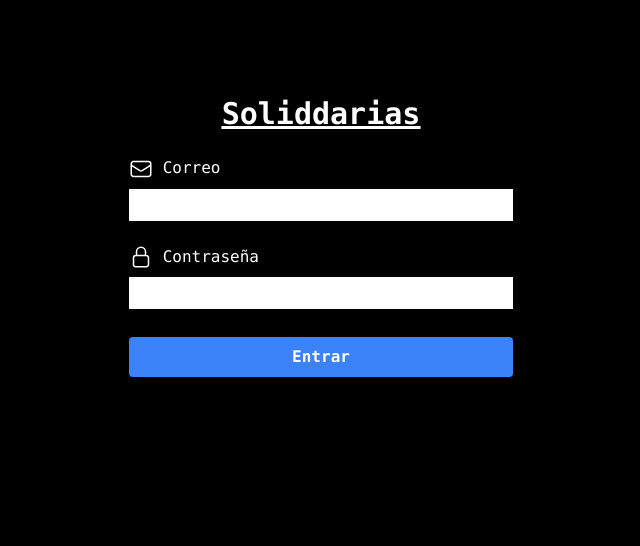
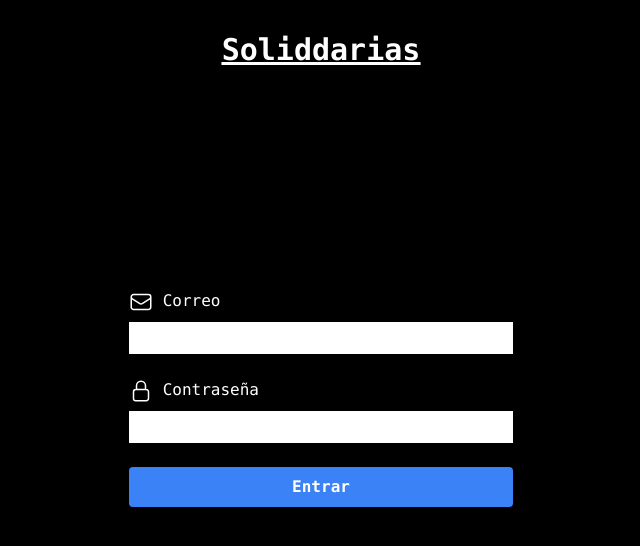
Before and after one commit to victor-duarte/soliddarias, a Next.js app: page / in a window 1280 px wide. Shown: the top 546 px of the page, without its empty margins (319-959 px from the left). Built offline with nearby package versions, Linux system fonts and the light colour scheme.

Commit message:
Update landing page spacing

```diff
--- a/src/app/page.module.css
+++ b/src/app/page.module.css
@@ -3,5 +3,5 @@
   display: flex;
   flex-direction: column;
   min-height: 100vh;
-  padding: 6rem 1.5rem;
+  padding: 2rem 1.5rem;
 }
--- a/src/app/page.tsx
+++ b/src/app/page.tsx
@@ -73,8 +73,11 @@ export default function Home() {
           Soliddarias
         </a>
       </h1>
-      <form className="w-full max-w-sm" onSubmit={handleLogin}>
-        <div className="my-6 flex flex-col">
+      <form
+        className="flex w-full max-w-sm flex-1 flex-col justify-center gap-6 pb-10"
+        onSubmit={handleLogin}
+      >
+        <div className="flex flex-col">
           <label className="mb-2" htmlFor="loginEmail">
             <EnvelopeIcon className="inline-block h-6 w-6" /> Correo
           </label>
@@ -85,7 +88,7 @@ export default function Home() {
             type="text"
           />
         </div>
-        <div className="my-6 flex flex-col">
+        <div className="flex flex-col">
           <label className="mb-2" htmlFor="loginPassword">
             <LockClosedIcon className="inline-block h-6 w-6" /> Contraseña
           </label>
@@ -96,7 +99,7 @@ export default function Home() {
             type="password"
           />
         </div>
-        <div className="my-7 flex flex-col">
+        <div className="flex flex-col">
           <button className="rounded bg-blue-500 py-2 px-4 font-bold text-white hover:bg-blue-700">
             Entrar
           </button>
```
